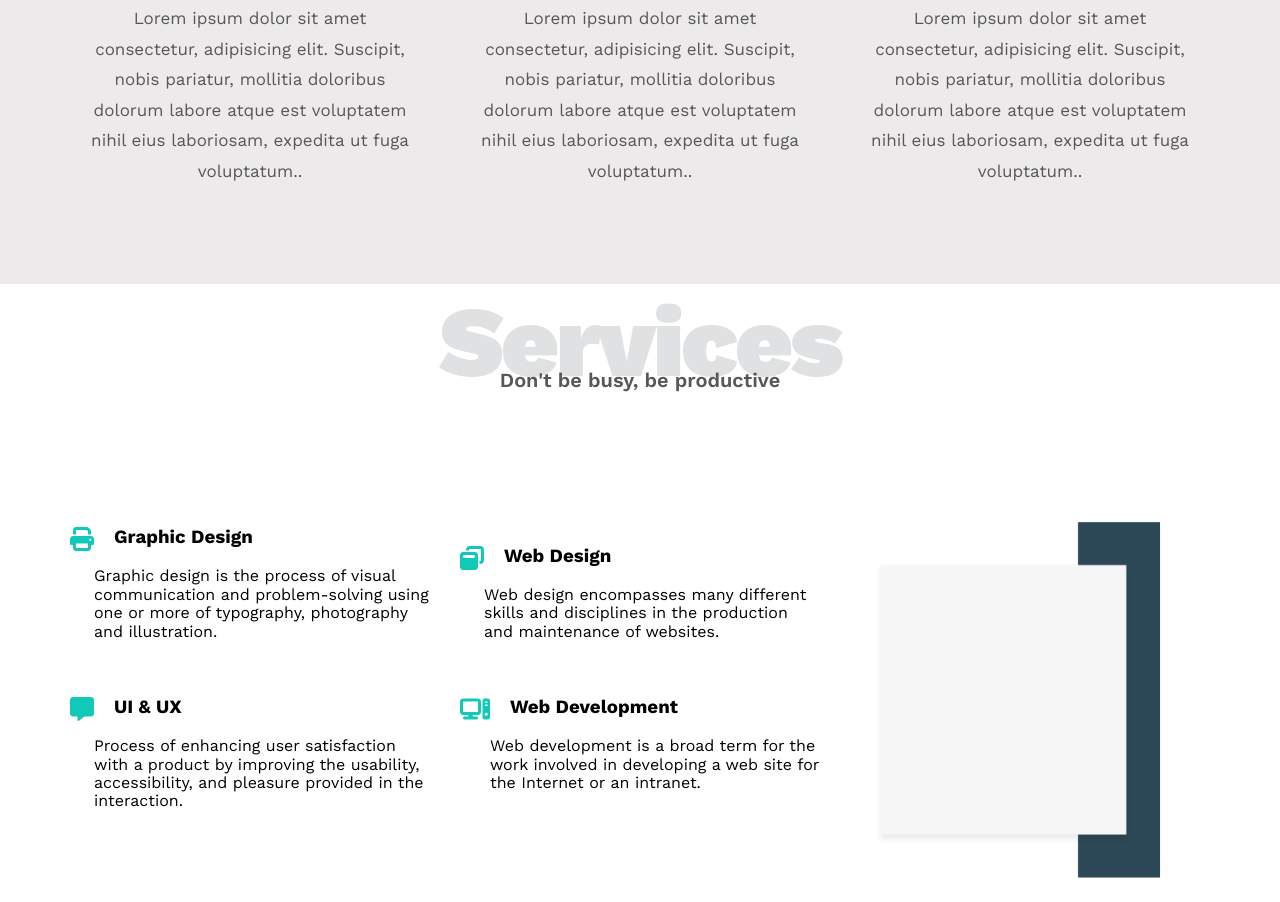
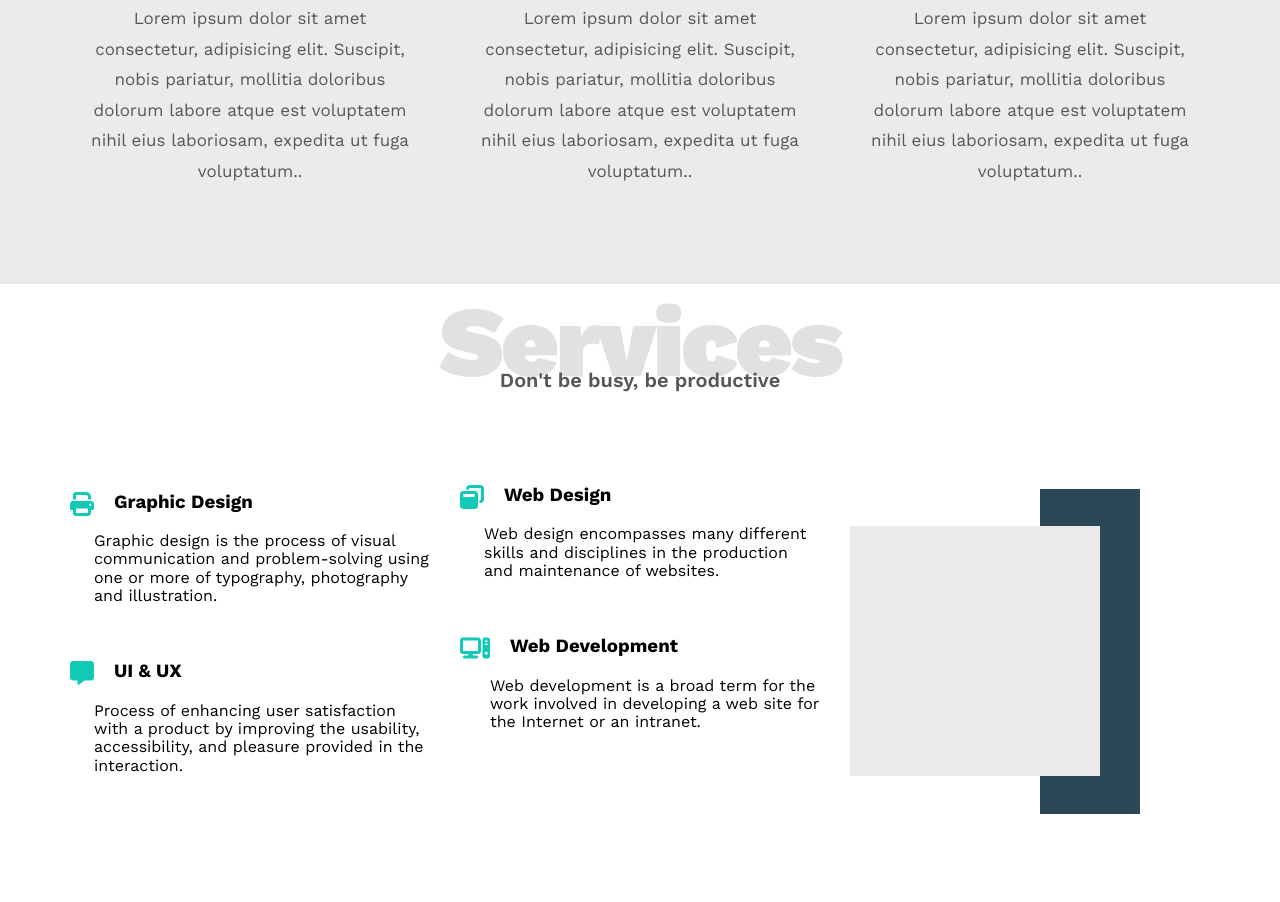
Before and after one commit to arig-walid/Templateone, a plain HTML site: page index.html in a window 1280 px wide. Shown: the part 848-1750 px from the top of the page. After the commit the page ends 1679 px from the top, so only its background shows below. Drawn offline with nearby package versions, Linux system fonts and the light colour scheme.

Commit message:
editing services section

```diff
--- a/css/main.css
+++ b/css/main.css
@@ -1,6 +1,9 @@
 /* variables */
 :root {
     --main-color: #10cab7;
+}
+:root {
+    --second-color: #2c4755;
 }
 .special-heading {
 color: #dfe1e2 ;
@@ -57,10 +60,17 @@ body {
 
 }
 @media( max-width:1200px){
-    .service-content .image {
+    .service-content .square {
         display: none;
     }
+
 }
+/* @media (max-width: 1200px) {
+    .features .container .feat:nth-child(3) {
+      justify-content: center;
+    }
+  } */
+
 @media( min-width: 992px){
     .container{
         width: 970px;
@@ -250,5 +260,28 @@ padding: 20px;
     margin-top: 0;
     margin-left: 20px;
 }
+/* error */
+.service-content .serv.web {
+    margin-top: -50px;
 
+}
+
+.square {
+    width: 250px;
+    background-color: rgb(236, 234, 234);
+    height: 250px;
+    margin-top: -20px;
+    position: relative;
+    /* box-shadow: ; */
+ }
+ .service-content .square::before {
+    content: "";
+    width: 100px;
+    background-color: #2c4755;
+    height: 130%;
+    right: -40px;
+    top:-15%;
+    position: absolute;
+    z-index: -1;
+ }
  /* end section three******************************************************************************* */
--- a/index.html
+++ b/index.html
@@ -69,7 +69,7 @@
                     doloribus dolorum labore atque est voluptatem nihil eius laboriosam, expedita ut fuga voluptatum..
                 </p>
             </div>
-            <div class="feat">
+            <div class="feat second">
                 <i class="fa-solid fa-globe"></i>
                 <h3>Your Product is Worldwide</h3>
                 <p> Lorem ipsum dolor sit amet consectetur, adipisicing elit. Suscipit, nobis pariatur, mollitia
@@ -118,7 +118,7 @@
 
                 <div class="col">
                     <!-- col2 section1 -->
-                    <div class="serv">
+                    <div class="serv web">
                         <i class="fa-solid fa-window-restore"></i>
                         <div class="text">
                             <h3>Web Design</h3>
@@ -128,7 +128,7 @@
                         </div>
                     </div>
                     <!-- col2 section2 -->
-                    <div class="serv">
+                    <div class="serv dev">
                         <i class="fa-solid fa-computer"></i>
                         <div class="text">
                             <h3>Web Development</h3>
@@ -142,8 +142,8 @@
                 </div>
                 <!-- image column -->
                 <div class="col">
-                    <div class="image">
-                        <img src="/images/services.png" alt="services" width="350px">
+                    <div class="square">
+                        <!-- <img src="/images/services.png" alt="services" width="350px"> -->
                     </div>
 
                 </div>
```
